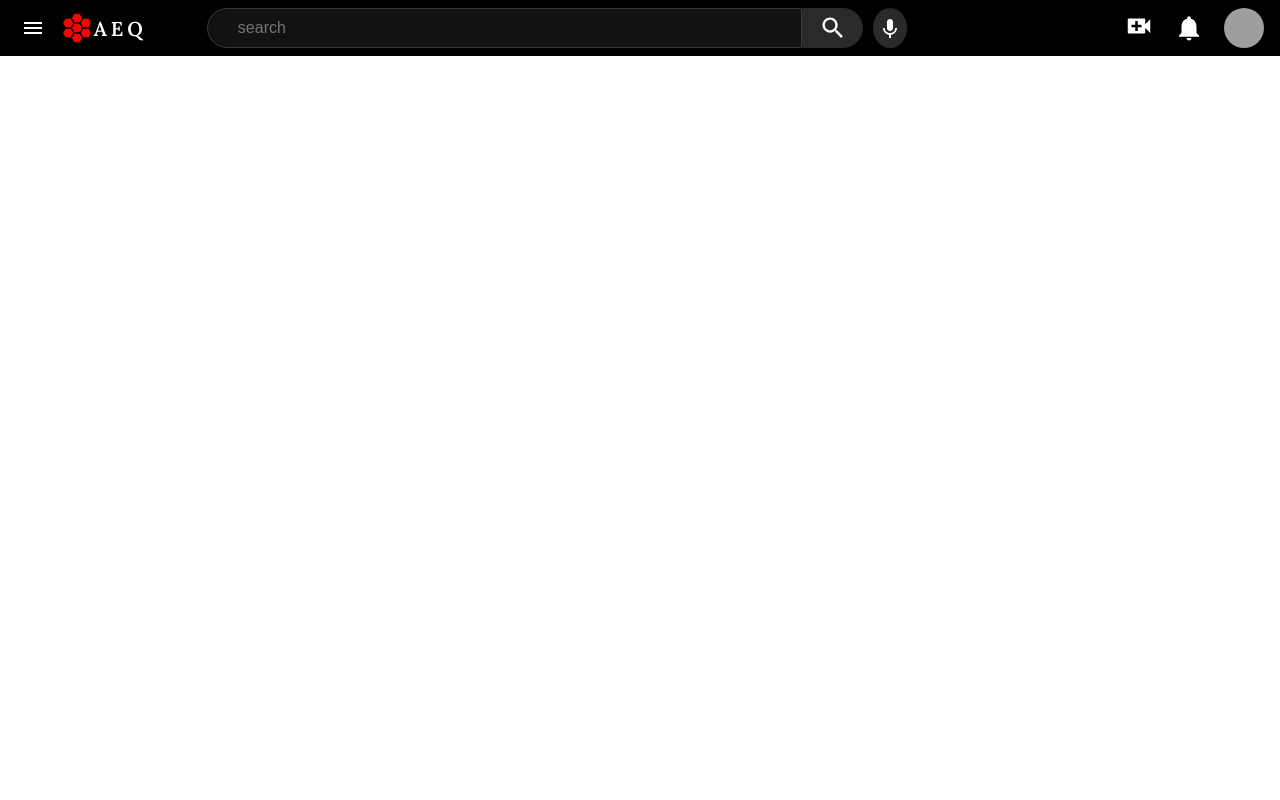
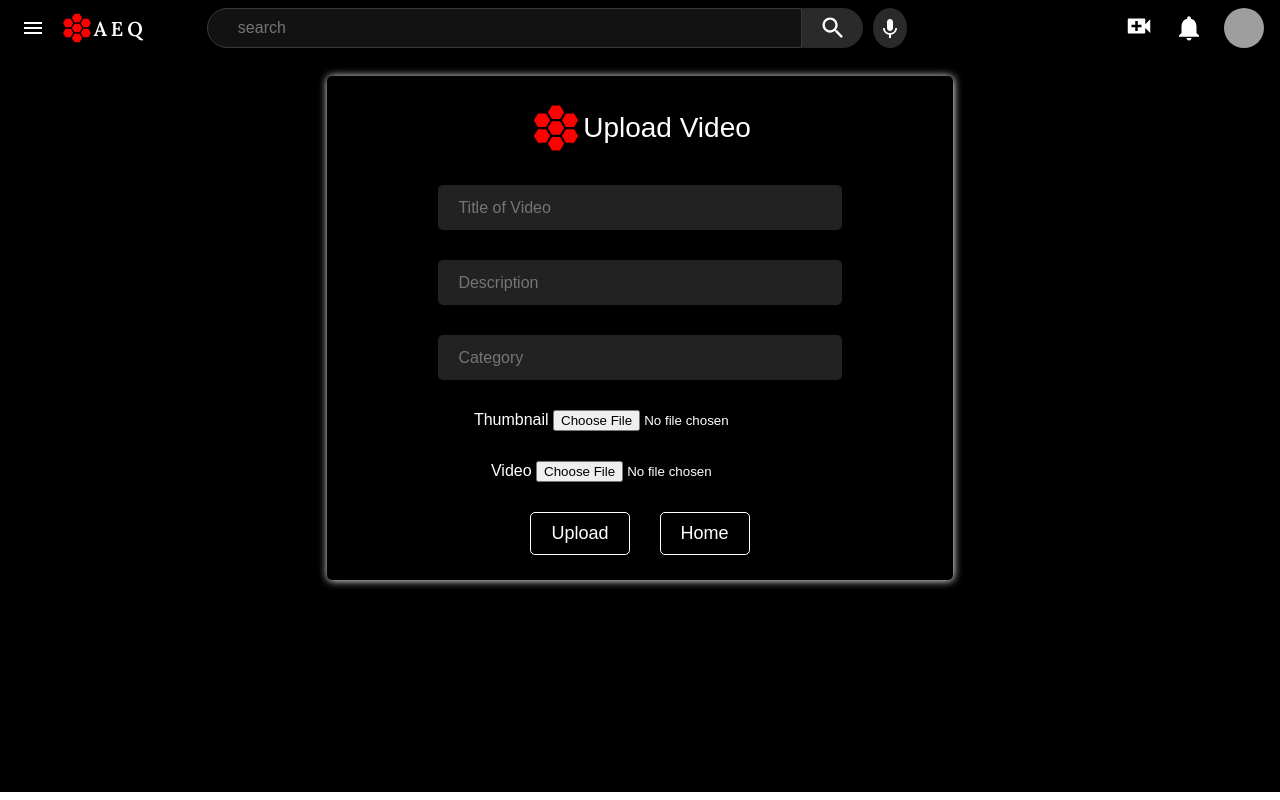
Before and after one commit to mqasim5171/Streaming-mernstack, a React (Create React App) app in the folder Front-end/: page /763/upload in a window 1280 px wide. Built offline with nearby package versions, Linux system fonts and the light colour scheme; no server answers; sample sign-in values are in the browser's storage; grey boxes are pictures that could not be loaded.

Commit message:
changes in infrontend part

```diff
--- a/Front-end/src/App.js
+++ b/Front-end/src/App.js
@@ -34,7 +34,7 @@ function App() {
           <Route path='/' element={<Home sideNavbar={sideNavbar} />} />
           <Route path='/watch/:id' element={<Video />} />
           <Route path='/user/:id' element={<Profile sideNavbar={sideNavbar} />} />
-          <Route path='/:id/upload' element={<VideoUpload/>} />
+          <Route path='/763/upload' element={<VideoUpload/>} />
           <Route path='/signup' element={<SignUp/>} />
         </Routes>
 
--- a/Front-end/src/component/Login/login.js
+++ b/Front-end/src/component/Login/login.js
@@ -60,7 +60,6 @@ console.log(loginField)
                     <div className="login-btn" onClick={() => setLoginModal()}>Cancel</div>
                 </div>
 
-                {/* Please watch the video for the code} */}
 
 
             </div>
--- a/Front-end/src/component/SideNavbar/sideNavbar.js
+++ b/Front-end/src/component/SideNavbar/sideNavbar.js
@@ -97,24 +97,24 @@ const SideNavbar = ({ sideNavbar }) => {
                     <div className="home_sideNavbarTopOptionTitleHeader">Subscription</div>
 
                 </div>
-                {
+
                 <div className="home_sideNavbarTopOption">
                   <img className='home_sideNavbar_ImgLogo' src='https://www.medianews4u.com/wp-content/uploads/2020/04/Aaj-Tak-2.jpg' />
                     <div className="home_sideNavbarTopOptionTitle">Aaj Tak</div>
                 </div>
 
 
-            /*<div className="home_sideNavbarTopOption">
+            <div className="home_sideNavbarTopOption">
                     <img className='home_sideNavbar_ImgLogo' src='https://th.bing.com/th/id/R.bce6ed4af85677ce3b6908ac7e8e631b?rik=DFwXRhY0pZxYIg&pid=ImgRaw&r=0' />
-                    <div className="home_sideNavbarTopOptionTitle">The LallanTop</div>
+                    <div className="home_sideNavbarTopOptionTitle">The web</div>
                 </div>
 
                 <div className="home_sideNavbarTopOption">
                     <img className='home_sideNavbar_ImgLogo' src='https://th.bing.com/th/id/OIP.Ptvb889e_arCEj1IgCROgAHaHa?rs=1&pid=ImgDetMain' />
-                    <div className="home_sideNavbarTopOptionTitle">NDTV India</div>
+                    <div className="home_sideNavbarTopOptionTitle">my world</div>
                 </div>
 
-          */  }
+
             </div>
         </div>
     )
--- a/Front-end/src/pages/Profile/profile.js
+++ b/Front-end/src/pages/Profile/profile.js
@@ -25,7 +25,7 @@ const Profile = ({ sideNavbar }) => {
 
                 <div className="profile_top_section">
                     <div className="profile_top_section_profile">
-                        <img className='profile_top_section_img' src="https://th.bing.com/th/id/OIP.I7-Kp6ayUzLQuonE6-rrlAAAAA?w=156&h=180&c=7&r=0&o=5&dpr=1.3&pid=1.7" alt="" />
+                        <img className='profile_top_section_img' src="https://th.bing.com/th/id/OIF.kEPz1KiRN3Gln6Z4UPL4BA?w=339&h=180&c=7&r=0&o=5&dpr=1.3&pid=1.7" alt="" />
                     </div>
 
                     <div className="profile_top_section_About">
@@ -65,7 +65,7 @@ const Profile = ({ sideNavbar }) => {
 
                       <Link to={'/watch/8998'} className="profileVideo_block">
                         <div className="profileVideo_block_thumbnail">
-                            <img className='profileVideo_block_thumbnail_img' src="https://th.bing.com/th/id/OIP.xi_VY54V535hztHz11VTyQHaFL?w=225&h=180&c=7&r=0&o=5&dpr=1.3&pid=1.7">
+                            <img className='profileVideo_block_thumbnail_img' src="https://th.bing.com/th/id/OIP.UYpQSmFyl1hPJeSTj6qDVAHaDt?w=301&h=174&c=7&r=0&o=5&dpr=1.3&pid=1.7">
                             </img>
                         </div>
 
@@ -77,7 +77,7 @@ const Profile = ({ sideNavbar }) => {
 
                       <Link to={'/watch/8998'} className="profileVideo_block">
                         <div className="profileVideo_block_thumbnail">
-                            <img className='profileVideo_block_thumbnail_img' src="httpsth.bing.com/th/id/OIP.I7-Kp6ayUzLQuonE6-rrlAAAAA?w=156&h=180&c=7&r=0&o=5&dpr=1.3&pid=1.7">
+                            <img className='profileVideo_block_thumbnail_img' src="https://th.bing.com/th/id/OIF.xRofPj55xEbEiLkB4Tw8VA?w=202&h=266&c=7&r=0&o=5&dpr=1.3&pid=1.7">
                             </img>
                         </div>
 
--- a/Front-end/src/pages/VideoUpload/videoUpload.js
+++ b/Front-end/src/pages/VideoUpload/videoUpload.js
@@ -1,95 +1,146 @@
-import React, { useState,useEffect } from 'react'
-import './videoUpload.css';
+import React, { useState, useEffect } from "react";
+import "./videoUpload.css";
+import HiveIcon from "@mui/icons-material/Hive";
+import { Link, useNavigate } from "react-router-dom";
+import axios from "axios";
+import CircularProgress from "@mui/material/CircularProgress";
+import Box from "@mui/material/Box";
 
-import HiveIcon from '@mui/icons-material/Hive';
-import { Link,useNavigate } from 'react-router-dom';
-import axios from 'axios';
-import CircularProgress from '@mui/material/CircularProgress';
-import Box from '@mui/material/Box';
 const VideoUpload = () => {
-    const [inputField, setInputField] = useState({ "title": "", "description": "", "videoLink": "", "thumbnail": "", "videoType": "" })
-    const [loader ,setLoader] = useState(false);
-    const navigate = useNavigate()
+    const [inputField, setInputField] = useState({
+        title: "",
+        description: "",
+        videoLink: "",
+        thumbnail: "",
+        videoType: "",
+    });
+    const [loader, setLoader] = useState(false);
+    const navigate = useNavigate();
+
     const handleOnChangeInput = (event, name) => {
         setInputField({
-            ...inputField, [name]: event.target.value
-        })
-    }
+            ...inputField,
+            [name]: event.target.value,
+        });
+    };
 
     const uploadImage = async (e, type) => {
-        setLoader(true)
-        console.log("Uploading")
+        setLoader(true);
         const files = e.target.files;
         const data = new FormData();
-        data.append('file', files[0]);
-        // youtube-clone
-        data.append('upload_preset', 'youtube-clone');
+        data.append("file", files[0]);
+        data.append("upload_preset", "youtube-clone");
         try {
-            // cloudName="dhlklhfgj"
-        const response = await axios.post(`https://api.cloudinary.com/v1_1/dkyclz6il/${type}/upload`, data)
-                    //setProgressBar(false)
+            const response = await axios.post(
+                `https://api.cloudinary.com/v1_1/dkyclz6il/upload`,
+                data
+            );
             setLoader(false);
-                    const url = response.data.url;
-                   console.log(url) ;
+            const url = response.data.secure_url;
+            setInputField({
+                ...inputField,
+                [type === "image" ? "thumbnail" : "videoLink"]: url,
+            });
+            console.log(`${type} uploaded successfully:`, url);
         } catch (err) {
             setLoader(false);
-                    console.log(err);
+            console.error("Upload Error:", err.message);
         }
+    };
 
+    useEffect(() => {
+        const isLogin = localStorage.getItem("userId");
+        console.log("User ID:", isLogin); // Debugging
+        if (!isLogin) {
+            alert("Please log in to upload videos.");
+            navigate("/");
+        }
+    }, [navigate]);
 
+    const handleSubmitFunc = async () => {
+        if (!inputField.title || !inputField.description || !inputField.videoLink) {
+            alert("Please fill in all required fields.");
+            return;
         }
-
-    useEffect(()=>{
-        let isLogin = localStorage.getItem("userId");
-        if(isLogin===null){
-            navigate('/')
+        setLoader(true);
+        try {
+            const response = await axios.post(
+                "http://localhost:4000/videos/upload",
+                inputField,
+                { withCredentials: true }
+            );
+            setLoader(false);
+            alert("Video uploaded successfully!");
+            navigate("/");
+        } catch (err) {
+            setLoader(false);
+            console.error("Error during video upload:", err.response ? err.response.data : err.message);
+            alert("Failed to upload video. Please try again.");
         }
-    },
-    [])
-    console.log(inputField)
-    const handleSubmitFunc = async()=>{
-         /*Please watch the video for the code
-
-    }*/
-
-
+    };
 
     return (
-        <div className='videoUpload'>
+        <div className="videoUpload">
             <div className="uploadBox">
                 <div className="uploadVideoTitle">
                     <HiveIcon sx={{ fontSize: "54px", color: "red" }} />
                     Upload Video
                 </div>
-
                 <div className="uploadForm">
-
-                <input type="text" value={inputField.title} onChange={(e)=>{handleOnChangeInput(e,'title')}} placeholder='Title of Video' className='uploadFormInputs'/>
-                <input type="text" value={inputField.description} onChange={(e)=>{handleOnChangeInput(e,'description')}} placeholder='Description' className='uploadFormInputs'/>
-                <input type="text" value={inputField.videoType}  onChange={(e)=>{handleOnChangeInput(e,'vedioType')}} placeholder='Category' className='uploadFormInputs'/>
-                 <div>Thumbnail <input type='file' accept='image/*'onChange={(e) => uploadImage(e,'image')} /> </div>
-                 <div>Video <input type='file' accept='video/mp4, video/webm, video/*'onChange={(e) => uploadImage(e,'video')}/> </div>
-
-
-
-                    {
-                    loader && <Box sx={{ display: 'flex' }}>
+                    <input
+                        type="text"
+                        value={inputField.title}
+                        onChange={(e) => handleOnChangeInput(e, "title")}
+                        placeholder="Title of Video"
+                        className="uploadFormInputs"
+                    />
+                    <input
+                        type="text"
+                        value={inputField.description}
+                        onChange={(e) => handleOnChangeInput(e, "description")}
+                        placeholder="Description"
+                        className="uploadFormInputs"
+                    />
+                    <input
+                        type="text"
+                        value={inputField.videoType}
+                        onChange={(e) => handleOnChangeInput(e, "videoType")}
+                        placeholder="Category"
+                        className="uploadFormInputs"
+                    />
+                    <div>
+                        Thumbnail{" "}
+                        <input
+                            type="file"
+                            accept="image/*"
+                            onChange={(e) => uploadImage(e, "image")}
+                        />{" "}
+                    </div>
+                    <div>
+                        Video{" "}
+                        <input
+                            type="file"
+                            accept="video/mp4, video/webm, video/*"
+                            onChange={(e) => uploadImage(e, "video")}
+                        />
+                    </div>
+                    {loader && (
+                        <Box sx={{ display: "flex" }}>
                             <CircularProgress />
                         </Box>
-                    }
+                    )}
                 </div>
-
-
-
-
                 <div className="uploadBtns">
-                    <div className="uploadBtn-form" onClick={handleSubmitFunc}>Upload</div>
-                    <Link to={'/'} className="uploadBtn-form">Home</Link>
+                    <div className="uploadBtn-form" onClick={handleSubmitFunc}>
+                        Upload
                     </div>
-
+                    <Link to={"/"} className="uploadBtn-form">
+                        Home
+                    </Link>
                 </div>
             </div>
-    )
-}
-}
-export default VideoUpload
+        </div>
+    );
+};
+
+export default VideoUpload;
```
Lines whose indentation alone changed are shown as unchanged.
